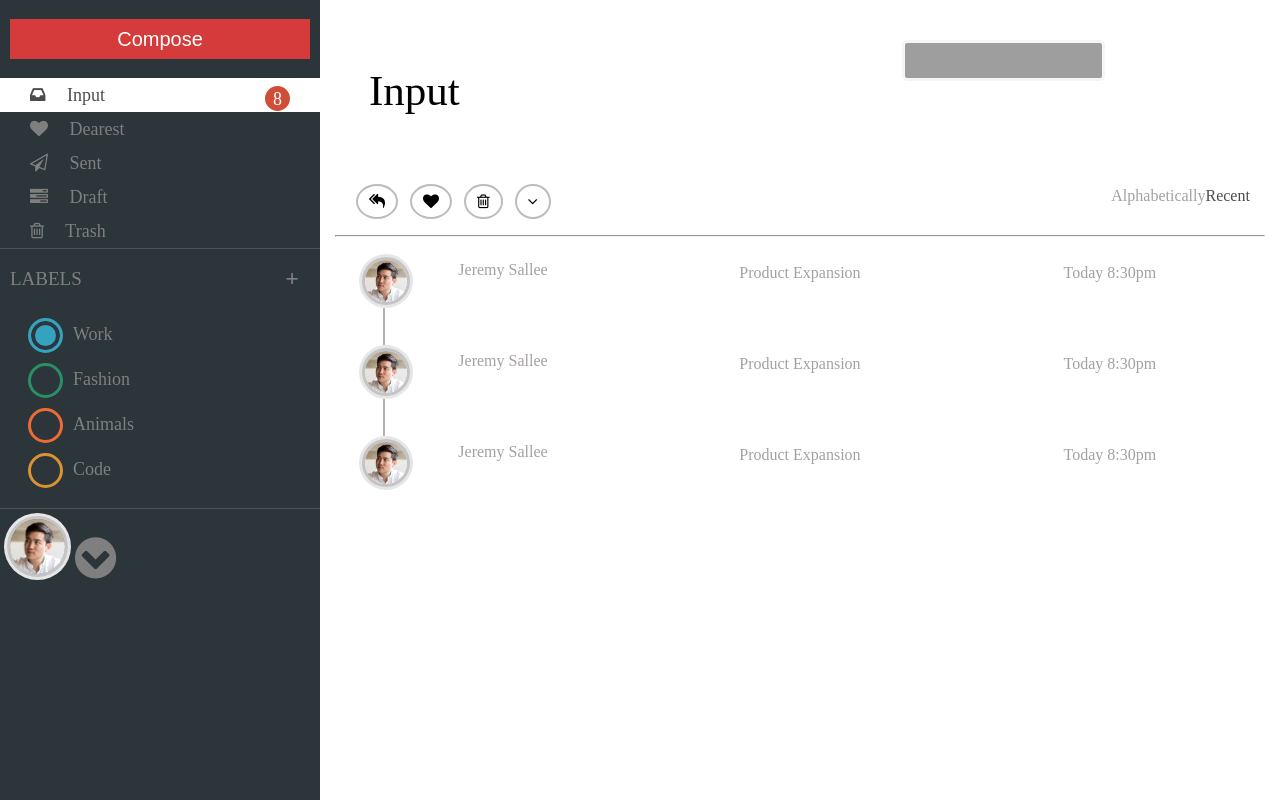
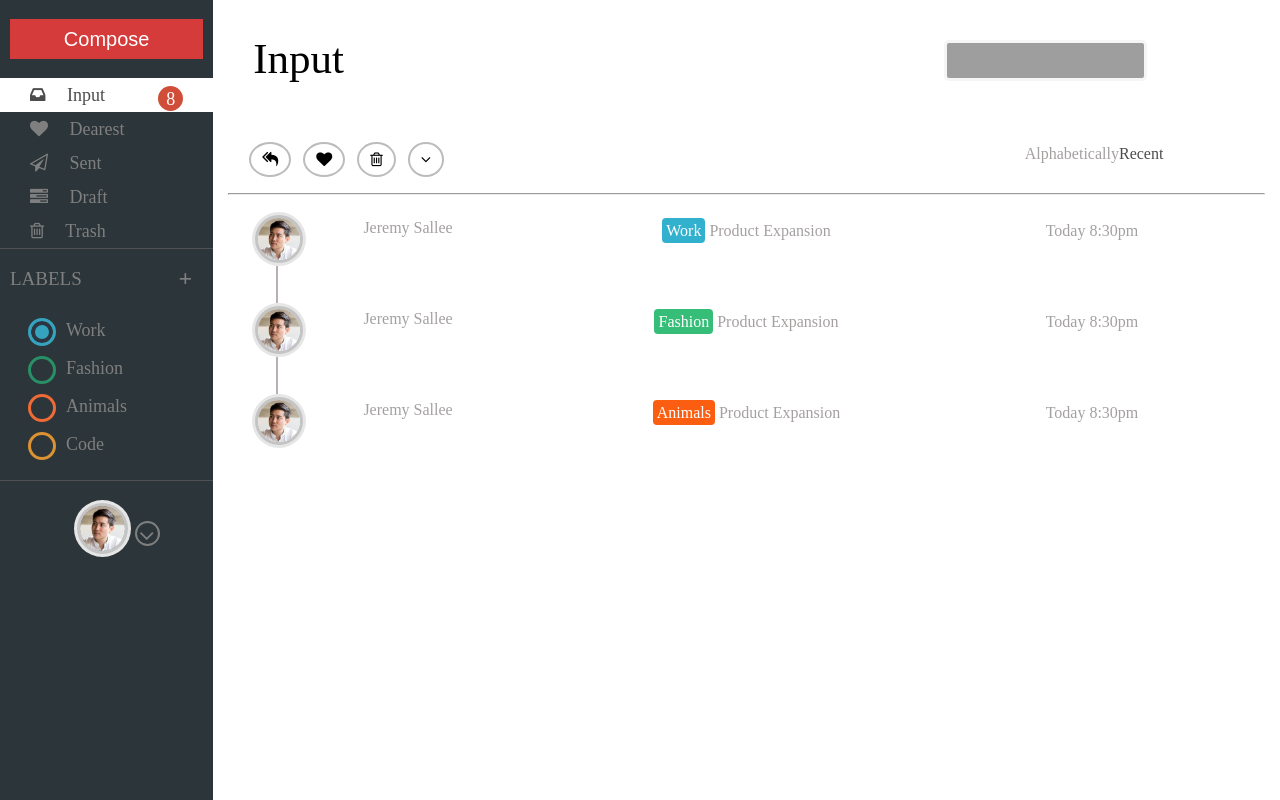
Before and after one commit to anand-tiwari/gulp-html-css, a website: page index.html in a window 1280 px wide. Drawn offline with Linux system fonts and the light colour scheme; grey boxes are pictures that could not be loaded.

Commit message:
some changes

```diff
--- a/index.html
+++ b/index.html
@@ -13,7 +13,7 @@
 <body>
     <div class="container-fluid">
         <div class="row">
-            <div class="col-3 col-m-3 col-s-12 sidebar">
+            <div class="col-l-2 col-3 col-m-3 col-s-12 sidebar">
                 <div class="column mail-option">
                     <div class="compose-container">
                         <div class="compose">Compose</div>
@@ -32,7 +32,7 @@
                         <div class="col-6 col-m-6 col-s-6 add-label-text">LABELS</div>
                         <div class="col-6 col-m-6 col-s-6 add-label-icon">+</div>
                     </div>
-                    <div class="col-12 col-m-12 col-s-12 radio-button-container">
+                    <div class="col-l-12 col-12 col-m-12 col-s-12 radio-button-container">
                         <ul>
                             <li>
                                 <div>
@@ -60,25 +60,26 @@
                             </li>
                         </ul>
                     </div>
-                    <div>
-                        <div style="float: left;">
+                    <div class="col-l-12 col-12 col-m-12 col-s-12">
+                        <div class="selected-user">
                             <img alt="image" class="img-circle circle-border" src="../assets/img/sample-person.jpg">
                         </div>
                         <div class="down-arrow">
-                            <i class="fa fa-chevron-circle-down fa-3x" aria-hidden="true"></i>
+                            <i class="fa fa-angle-down" aria-hidden="true"
+                            style="position:relative;top: 0px;left: 2px;font-size: 1.5em;"></i>
                         </div>
                     </div>
                 </div>
             </div>
-            <div class="col-9 col-m-9 col-s-12 main-body">
+            <div class="col-l-10 col-9 col-m-9 col-s-12 main-body">
                 <div class="row">
-                    <div class="col-7 col-m-4 col-s-3 input-text">Input</div>
-                    <div class="col-5 col-m-8 col-s-9 pull-right">
+                    <div class="col-8 col-m-4 col-s-3 input-text">Input</div>
+                    <div class="col-4 col-m-8 col-s-9 pull-right">
                         <input type="text" name="input" class="search-box" />
                     </div>
                 </div>
                 <div class="row">
-                    <div class="col-8 col-m-6 col-s-6 menu-option">
+                    <div class="col-6 col-m-6 col-s-12 menu-option">
                         <ul>
                             <li><i class="fa fa-reply-all" aria-hidden="true"></i></li>
                             <li><i class="fa fa-heart" aria-hidden="true"></i></li>
@@ -86,7 +87,7 @@
                             <li><i class="fa fa-angle-down" aria-hidden="true"></i></li>
                         </ul>
                     </div>
-                    <div class="col-4 col-m-6 col-s-6 toggle-option">
+                    <div class="col-5 col-m-6 col-s-12 toggle-option">
                         <ul class="tablink">
                             <li tab="Alphabetically">Alphabetically</li>
                             <li class="active" tab="Recent">Recent</li>
@@ -106,7 +107,7 @@
                             </div>
                         </div>
                         <div class="col-4 col-m-5 col-s-6 user-otherinfo">
-                            Product Expansion
+                           <span style="background: #32B1CF;color: white;padding: 4px;border-radius: 4px;">Work</span> Product Expansion
                         </div>
                         <div class="col-4 col-m-2 col-s-6 user-otherinfo">
                             Today 8:30pm
@@ -120,7 +121,7 @@
                             </div>
                         </div>
                         <div class="col-4 col-m-5 col-s-6 user-otherinfo">
-                            Product Expansion
+                            <span style="background: #36BD77;color: white;padding: 4px;border-radius: 4px;">Fashion</span> Product Expansion
                         </div>
                         <div class="col-4 col-m-2 col-s-6 user-otherinfo">
                             Today 8:30pm
@@ -134,7 +135,7 @@
                             </div>
                         </div>
                         <div class="col-4 col-m-5 col-s-6 user-otherinfo">
-                            Product Expansion
+                            <span style="background: #FC5E11;color: white;padding: 4px;border-radius: 4px;">Animals</span> Product Expansion
                         </div>
                         <div class="col-4 col-m-2 col-s-6 user-otherinfo">
                             Today 8:30pm
--- a/source/sass/main.scss
+++ b/source/sass/main.scss
@@ -190,9 +190,11 @@ body {
 .down-arrow{
     float: left;
     margin-top: 25px;
+    height: 25px;
+    width: 25px;
+    border: 2px solid;
+    border-radius: 50%
 }
-
-
 /* end .... of left side commmon css */
 
 
@@ -260,7 +262,7 @@ li.active{background: #fff;color: #4c4c4c !important;}
 .mail-option{
     .circle-border{
         border-radius: 50%;
-        width: 55px;
+        width: 45px;
         margin: 10px;
         box-shadow: 0 0 0 3px hsl(0, 0%, 77%), 0 0 0 6px hsl(0, 0%, 90%);
     }
@@ -320,6 +322,14 @@ body {
     border-bottom: 1px solid #4f5152;
 }
 
+.user-info:hover {
+    background: #E9EDF0;
+}
+
+.selected-user{
+    float: left;
+    margin-left: 30%;
+}
 
 /* Css3 media Query for different width ...*/
 @media only screen and (min-width: 300px) {
@@ -367,10 +377,10 @@ body {
             /*padding-top: 102px;*/
         }
     }
-
+    .selected-user{margin-left: 0%;}
 }
 
-@media only screen and (min-width: 520px) {
+@media only screen and (min-width: 480px) {
     /* For tablets: */
     .col-m-1 {width: 8.33%;}
     .col-m-2 {width: 16.66%;}
@@ -439,6 +449,10 @@ body {
             padding-top: 48px;
         }
     }
+    .input-text{
+        padding: 36px 0px;
+    }
+    .selected-user{margin-left: 0%;}
 }
 @media only screen and (min-width: 720px) {
     /* For desktop: */
@@ -469,13 +483,16 @@ body {
     }
 
     .radio-custom + .radio-custom-label:before {
-        width: 25px;
-        height: 25px;
+        width: 18px;
+        height: 18px;
     }
     .input-text{
-        padding-left: 34px;
+        /*padding-left: 34px;*/
         font-size: 43px;
-        margin-top: 18px;
+        /*margin-top: 18px;*/
+        /*font-size: 31px;*/
+        padding: 36px 0px 0px 0px;
+        padding: 22px 0px 0px 25px;
     }
 
     .user-info{
@@ -492,5 +509,23 @@ body {
             padding-top: 18px;
         }
     }
+    .selected-user{margin-left: 30%;}
+}
+
+
+@media only screen and (min-width: 900px) {
+    /* For desktop: */
+    .col-l-1 {width: 8.33%;}
+    .col-l-2 {width: 16.66%;}
+    .col-l-3 {width: 25%;}
+    .col-l-4 {width: 33.33%;}
+    .col-l-5 {width: 41.66%;}
+    .col-l-6 {width: 50%;}
+    .col-l-7 {width: 58.33%;}
+    .col-l-8 {width: 66.66%;}
+    .col-l-9 {width: 75%;}
+    .col-l-10 {width: 83.33%;}
+    .col-l-11 {width: 91.66%;}
+    .col-l-12 {width: 100%;}
 
 }
```
Also changed, not shown: assets/css/main.min.css.
